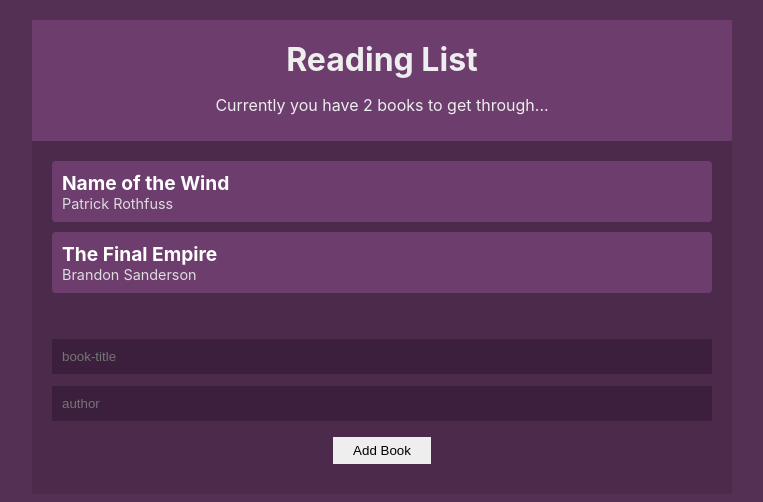
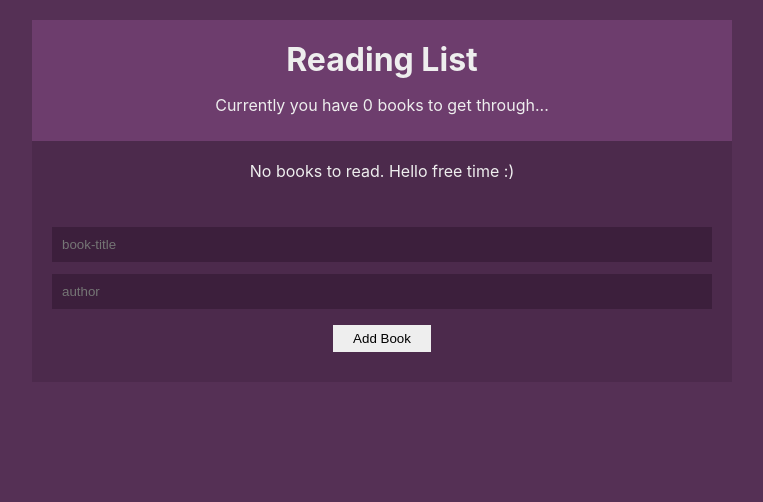
Before and after one commit to notsarthak/book-manage-React, a React (Create React App) app: page / in a window 1280 px wide. Shown: the top 502 px of the page, without its empty margins (258-1021 px from the left). Built offline with nearby package versions, Linux system fonts and the light colour scheme.

Commit message:
Created reducer, removed fns to change state from context file, dispatched actions

```diff
--- a/src/components/BookDetails.js
+++ b/src/components/BookDetails.js
@@ -4,11 +4,11 @@ import {BookContext} from '../contexts/BookContext';
 
 //destructuring the props object recieved in this component from the BookList component to get the book currently being cycled thru
 const BookDetails = ({book})=>{
-    const {removeBook} = useContext(BookContext);
+    const {dispatch} = useContext(BookContext);
     //we're retuning the JSX in this component inside <li> tags because the JSX we return from here will be rendered inside <ul> tags in BokkList component. So in the <li> tags we have 2 div tags for title of the book and the author.
     //attached an onClick event Handler to the li tag so that when it is clicked (book is clicked) the removeBook fn gets called with that book's id and removes the book from the context. the removeBook fn is in another fn beacuse it takes in an arg and it would automatically get called without clicking if we put it as it is with the id of the book
     return(
-        <li onClick={()=>{removeBook(book.id)}}>
+        <li onClick={()=>{dispatch({type:'REMOVE_BOOK',id:book.id})}}>
             <div className="title">
                 {book.title}
             </div>
--- a/src/components/NewBookForm.js
+++ b/src/components/NewBookForm.js
@@ -7,12 +7,12 @@ import {BookContext} from '../contexts/BookContext';
 //In the JSX returned by this component we have a form with 2 input fields, one for the author another for the title of the book along with a sumit button
 //after submitting the form setting the states of both properties as empty strings to clear out the input fields
 const NewBookForm = ()=>{
-    const {addBook} = useContext(BookContext);
+    const {dispatch} = useContext(BookContext);
     const [title, setTitle] = useState('');
     const [author, setAuthor] = useState('');
     const handleSubmit = (e)=>{
         e.preventDefault();
-        addBook(title, author);
+        dispatch({type:'ADD_BOOK', book:{title,author}});
         setTitle('');
         setAuthor('');
     }
--- a/src/contexts/BookContext.js
+++ b/src/contexts/BookContext.js
@@ -1,27 +1,13 @@
 //Storing details about the books
-import React, {useState, createContext} from 'react';
-import {v1} from 'uuid';
+import React, {createContext,useReducer} from 'react';
+import {bookReducer} from '../reducers/bookReducer';
 
 export const BookContext = createContext();
 
 const BookContextProvider = (props) =>{
-    const [books, setBooks] = useState([
-        {title: 'Name of the Wind', author: 'Patrick Rothfuss', id: 1},
-        {title: 'The Final Empire', author: 'Brandon Sanderson', id: 2}
-    ]);
-    const addBook = (title, author) =>{
-        setBooks([
-            ...books,
-            {title, author,id:v1()}
-        ]);
-    }
-    const removeBook = (id) =>{
-        setBooks(books.filter(book=>{
-            return book.id!==id
-        }));
-    }
+    const [books, dispatch] = useReducer(bookReducer,[]);
     return(
-        <BookContext.Provider value={{books, addBook, removeBook}}>
+        <BookContext.Provider value={{books, dispatch}}>
             {props.children}
         </BookContext.Provider>
     )
--- /dev/null
+++ b/src/reducers/bookReducer.js
@@ -0,0 +1,14 @@
+import {v1} from 'uuid';
+
+export const bookReducer = (state,action) =>{
+    switch(action.type)
+    {
+        case 'ADD_BOOK': return [...state, {
+            title:action.book.title,
+            author:action.book.author,
+            id:v1()
+        }];
+        case 'REMOVE_BOOK': return state.filter(book=>book.id!==action.id);
+        default: return state;
+    }
+}
```
Also changed, not shown: 1 other file (tests, documents, lock files or other folders).
